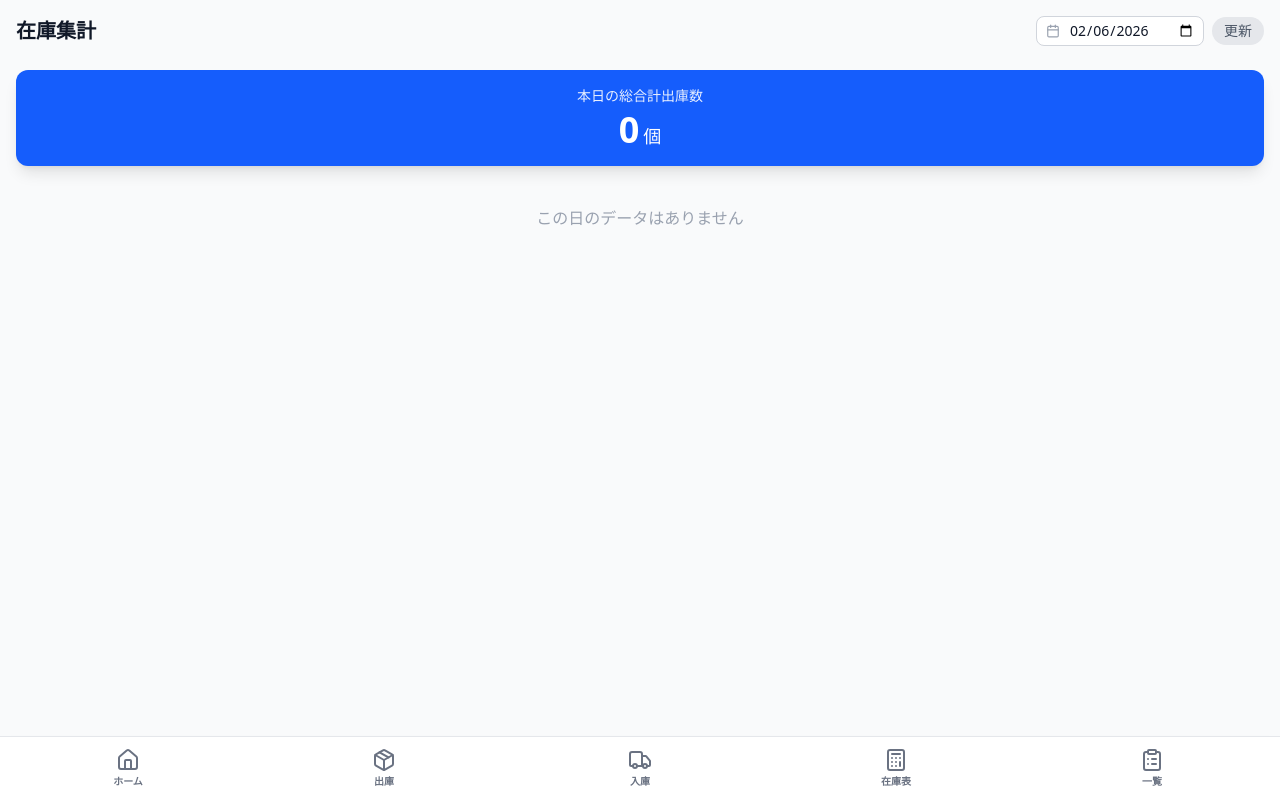
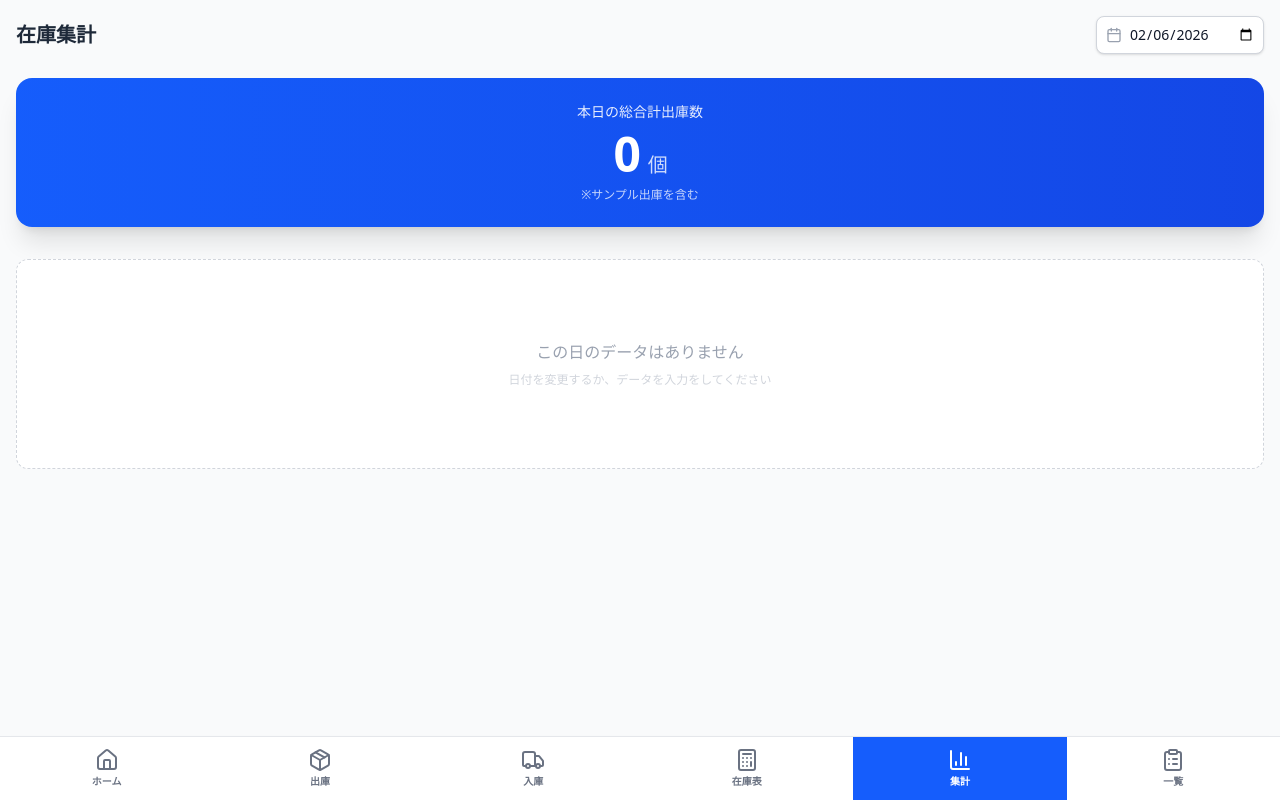
Before and after one commit to y-araki-max/inventory-antigravity, a React (Vite) app in the folder frontend/: page /aggregation in a window 1280 px wide. Built offline with nearby package versions, Linux system fonts and the light colour scheme.

Commit message:
Fix regression: Restore Aggregation screen, normalize terminology, prevent crashes

```diff
--- a/frontend/src/App.jsx
+++ b/frontend/src/App.jsx
@@ -50,6 +50,7 @@ function App() {
           <NavButton to="/outbound" icon={<Package size={24} />} label="出庫" />
           <NavButton to="/inbound" icon={<Truck size={24} />} label="入庫" />
           <NavButton to="/inventory" icon={<Calculator size={24} />} label="在庫表" />
+          <NavButton to="/aggregation" icon={<BarChart3 size={24} />} label="集計" />
           <NavButton to="/list" icon={<ClipboardList size={24} />} label="一覧" />
         </div>
       </div>
--- a/frontend/src/pages/Aggregation.jsx
+++ b/frontend/src/pages/Aggregation.jsx
@@ -1,116 +1,161 @@
 import React, { useEffect, useState } from 'react';
-import { STAFF_LIST, CATEGORIES, PRODUCTS } from '../data';
-import { Loader2, Calendar } from 'lucide-react';
+import { PRODUCTS } from '../data';
+import { Loader2, Calendar, AlertCircle } from 'lucide-react';
 import { storage } from '../utils/storage';
 
 export default function Aggregation() {
     const [items, setItems] = useState([]);
     const [loading, setLoading] = useState(true);
-    const [selectedDate, setSelectedDate] = useState(new Date().toISOString().split('T')[0]); // 今日
+    const [error, setError] = useState(null);
+    const [selectedDate, setSelectedDate] = useState(new Date().toISOString().split('T')[0]);
 
-    // 画面が表示されたときにデータを取得
     useEffect(() => {
         fetchData();
-    }, [selectedDate]); // 日付が変わったら再取得
+    }, [selectedDate]);
 
     const fetchData = async () => {
         setLoading(true);
+        setError(null);
         try {
-            // localStorageから全データ取得
             const data = storage.getItems();
+            if (!Array.isArray(data)) {
+                throw new Error('データ形式が不正です');
+            }
 
-            // 選択した日付でフィルタリング
             const filtered = data.filter(item => {
-                if (!item.date) return false;
-                return new Date(item.date).toISOString().split('T')[0] === selectedDate;
+                if (!item || !item.date) return false;
+                // Add robust date parsing if needed, but simple string comparison is usually safe for ISO dates
+                return item.date.startsWith(selectedDate);
             });
 
             setItems(filtered);
         } catch (error) {
             console.error('データ取得エラー', error);
+            setError('データの読み込みに失敗しました');
         } finally {
             setLoading(false);
         }
     };
 
-    // 総合計出庫数を計算
+    // Terminology Normalizer
+    const normalize = (str) => {
+        if (!str) return '';
+        if (str === '特別作戦') return 'オプショナル';
+        if (str === '有細胞子') return '有胞子';
+        if (str === 'エネルギー') return 'エナジー';
+        if (str.includes('いん')) return str.replace('いん', 'アミノ酸'); // Context dependent, but safe for known typo
+        return str;
+    };
+
+    // Total Calculation
     const totalOutbound = items
-        .filter(item => item.type === 'OUT')
+        .filter(item => item.type === 'OUT') // Includes 'Sample' as they are type='OUT'
         .reduce((sum, item) => sum + parseInt(item.quantity || 0), 0);
 
-    // データを集計（商品ごとに合計数を計算）
+    // Aggregation Logic
     const aggregated = items.reduce((acc, item) => {
-        const key = item.productId || item.name; // IDがあればIDで、なければ名前でまとめる
+        try {
+            // Use normalized names for grouping if needed, or just display
+            // Better to stick to product ID if available, but fallback to normalized Name
+            const productId = item.productId;
+            const name = normalize(item.name);
+            const key = productId || name;
 
             if (!acc[key]) {
                 acc[key] = {
-                name: item.name,
-                category: item.category || 'その他', // カテゴリも保持（ソート用）
+                    productId: productId,
+                    name: name,
+                    category: normalize(item.category || 'その他'),
                     inCount: 0,
                     outCount: 0
                 };
             }
 
-        // 数量を加算
             const qty = parseInt(item.quantity || 0);
             if (item.type === 'IN') {
                 acc[key].inCount += qty;
             } else if (item.type === 'OUT') {
                 acc[key].outCount += qty;
             }
-
+        } catch (e) {
+            console.warn('Skipping malformed item', item);
+        }
         return acc;
     }, {});
 
-    // マスタデータの順番通りにソートして配列にする
+    // Sorting
     const sortedAggregated = Object.values(aggregated).sort((a, b) => {
-        // PRODUCTS配列内でのインデックスを探す
-        // name（略称）でマッチング
-        const indexA = PRODUCTS.findIndex(p => p.name === a.name);
-        const indexB = PRODUCTS.findIndex(p => p.name === b.name);
+        // Try to match with Master Data
+        const getIndex = (item) => {
+            if (item.productId) {
+                const p = PRODUCTS.find(p => p.id == item.productId); // Loose equality for string/number match
+                if (p) return PRODUCTS.indexOf(p);
+            }
+            // Fallback to name match
+            const pIndex = PRODUCTS.findIndex(p => p.name === item.name || p.fullName === item.name);
+            return pIndex !== -1 ? pIndex : 9999;
+        };
 
-        // 見つからない場合は後ろへ
-        const safeIndexA = indexA === -1 ? 9999 : indexA;
-        const safeIndexB = indexB === -1 ? 9999 : indexB;
-
-        return safeIndexA - safeIndexB;
+        return getIndex(a) - getIndex(b);
     });
 
+    if (error) {
         return (
-        <div className="pb-24 p-4">
+            <div className="p-8 text-center text-red-500">
+                <AlertCircle className="mx-auto mb-2" />
+                {error}
+                <button onClick={fetchData} className="mt-4 bg-gray-200 px-4 py-2 rounded">再試行</button>
+            </div>
+        );
+    }
+
+    return (
+        <div className="pb-24 p-4 min-h-screen bg-gray-50">
             <div className="flex justify-between items-center mb-6">
-                <h1 className="text-xl font-bold">在庫集計</h1>
+                <h1 className="text-xl font-bold text-gray-800">在庫集計</h1>
                 <div className="flex items-center gap-2">
                     <div className="relative">
                         <input
                             type="date"
                             value={selectedDate}
                             onChange={(e) => setSelectedDate(e.target.value)}
-                            className="pl-8 pr-2 py-1 bg-white border border-gray-300 rounded-lg text-sm focus:outline-none focus:ring-2 focus:ring-blue-500"
+                            className="pl-8 pr-2 py-2 bg-white border border-gray-300 rounded-lg text-sm shadow-sm focus:outline-none focus:ring-2 focus:ring-blue-500"
                         />
-                        <Calendar size={14} className="absolute left-2.5 top-1/2 transform -translate-y-1/2 text-gray-400" />
+                        <Calendar size={16} className="absolute left-2.5 top-1/2 transform -translate-y-1/2 text-gray-400" />
                     </div>
-                    <button onClick={fetchData} className="text-sm bg-gray-200 px-3 py-1 rounded-full text-gray-600">更新</button>
                 </div>
             </div>
 
-            {/* 総合計表示 */}
-            <div className="bg-blue-600 text-white rounded-xl p-4 shadow-lg mb-6 text-center">
-                <div className="text-sm opacity-90 mb-1">本日の総合計出庫数</div>
-                <div className="text-4xl font-bold">{totalOutbound}<span className="text-lg ml-1 font-normal">個</span></div>
+            {/* Total Outbound */}
+            <div className="bg-gradient-to-r from-blue-600 to-blue-700 text-white rounded-2xl p-6 shadow-xl mb-8 text-center transform transition-transform hover:scale-[1.02]">
+                <div className="text-sm font-medium opacity-90 mb-2">本日の総合計出庫数</div>
+                <div className="text-5xl font-bold tracking-tight">
+                    {totalOutbound}
+                    <span className="text-xl ml-2 font-normal opacity-80">個</span>
+                </div>
+                <div className="text-xs mt-2 opacity-75">※サンプル出庫を含む</div>
             </div>
 
             {loading ? (
-                <div className="flex justify-center py-10">
-                    <Loader2 className="animate-spin" />
+                <div className="flex justify-center py-20">
+                    <Loader2 className="animate-spin text-blue-500" size={32} />
                 </div>
             ) : (
                 <div className="space-y-3">
                     {sortedAggregated.map((data, index) => (
-                        <div key={index} className="bg-white p-4 rounded-xl shadow-sm border border-gray-100 flex items-center justify-between">
+                        <div key={index} className="bg-white p-4 rounded-xl shadow-sm border border-gray-100 flex items-center justify-between transition-colors hover:bg-gray-50">
+                            <div>
                                 <div className="font-bold text-lg text-gray-800">{data.name}</div>
-                            <div className="flex gap-3">
-                                <div className="bg-red-50 px-4 py-2 rounded-lg text-center min-w-[80px]">
+                                <div className="text-xs text-gray-400">{data.category}</div>
+                            </div>
+                            <div className="flex items-center gap-4">
+                                {data.inCount > 0 && (
+                                    <div className="text-right">
+                                        <div className="text-[10px] text-green-500 font-bold">入庫</div>
+                                        <div className="text-lg font-bold text-green-600">{data.inCount}</div>
+                                    </div>
+                                )}
+                                <div className="bg-red-50 px-4 py-2 rounded-lg text-center min-w-[70px]">
                                     <div className="text-[10px] text-red-500 font-bold mb-0.5">出庫</div>
                                     <div className="text-xl font-bold text-red-700 leading-none">{data.outCount}</div>
                                 </div>
@@ -119,7 +164,10 @@ export default function Aggregation() {
                     ))}
 
                     {sortedAggregated.length === 0 && (
-                        <p className="text-center text-gray-400 mt-10">この日のデータはありません</p>
+                        <div className="text-center py-20 bg-white rounded-xl border border-dashed border-gray-300">
+                            <p className="text-gray-400">この日のデータはありません</p>
+                            <p className="text-xs text-gray-300 mt-2">日付を変更するか、データを入力をしてください</p>
+                        </div>
                     )}
                 </div>
             )}
--- a/frontend/src/pages/InputDataList.jsx
+++ b/frontend/src/pages/InputDataList.jsx
@@ -1,6 +1,7 @@
 import React, { useEffect, useState } from 'react';
 import { Check, Loader2, Trash2, Calendar } from 'lucide-react';
 import { storage } from '../utils/storage';
+import { normalizeTerm } from '../data';
 
 export default function InputDataList() {
     const [items, setItems] = useState([]);
@@ -15,10 +16,14 @@ export default function InputDataList() {
         setLoading(true);
         try {
             const data = storage.getItems();
+            if (!Array.isArray(data)) {
+                setItems([]);
+                return;
+            }
 
             // 日付でフィルタリング
             const filtered = data.filter(item => {
-                if (!item.date) return false;
+                if (!item || !item.date) return false;
                 const itemDate = new Date(item.date).toISOString().split('T')[0];
                 return itemDate === selectedDate;
             });
@@ -28,6 +33,7 @@ export default function InputDataList() {
             setItems(sorted);
         } catch (error) {
             console.error('データ取得エラー', error);
+            setItems([]);
         } finally {
             setLoading(false);
         }
@@ -43,8 +49,10 @@ export default function InputDataList() {
     // 時間のみフォーマット (HH:mm)
     const formatTime = (dateStr) => {
         if (!dateStr) return '-';
-        const d = new Date(dateStr);
-        return `${d.getHours()}:${String(d.getMinutes()).padStart(2, '0')}`;
+        try {
+            const d = new Date(dateStr);
+            return `${d.getHours()}:${String(d.getMinutes()).padStart(2, '0')}`;
+        } catch (e) { return '-'; }
     };
 
     return (
@@ -100,6 +108,8 @@ export default function InputDataList() {
                                 // サンプル品の場合はグレー背景
                                 const rowBg = item.isSample ? 'bg-gray-200 hover:bg-gray-300' : 'hover:bg-gray-50';
 
+                                const normalizedName = normalizeTerm(item.name);
+
                                 return (
                                     <tr key={index} className={`${rowBg} ${borderClass}`}>
                                         {/* 種別 & 時間 */}
@@ -121,7 +131,7 @@ export default function InputDataList() {
 
                                         {/* 注文内容 */}
                                         <td className="px-1 py-2 break-words align-top">
-                                            <div className="font-bold text-gray-900 leading-tight">{item.name}</div>
+                                            <div className="font-bold text-gray-900 leading-tight">{normalizedName}</div>
                                             <div className="text-[10px] text-gray-400">{item.fullName}</div>
                                             <div className="text-xs mt-0.5">
                                                 <span className="font-bold">x {item.quantity}</span>
```
Also changed, not shown: frontend/src/data.js (+10 -0 lines), frontend/src/hooks/useInventory.js (+5 -2 lines). Lines whose indentation alone changed are shown as unchanged.
